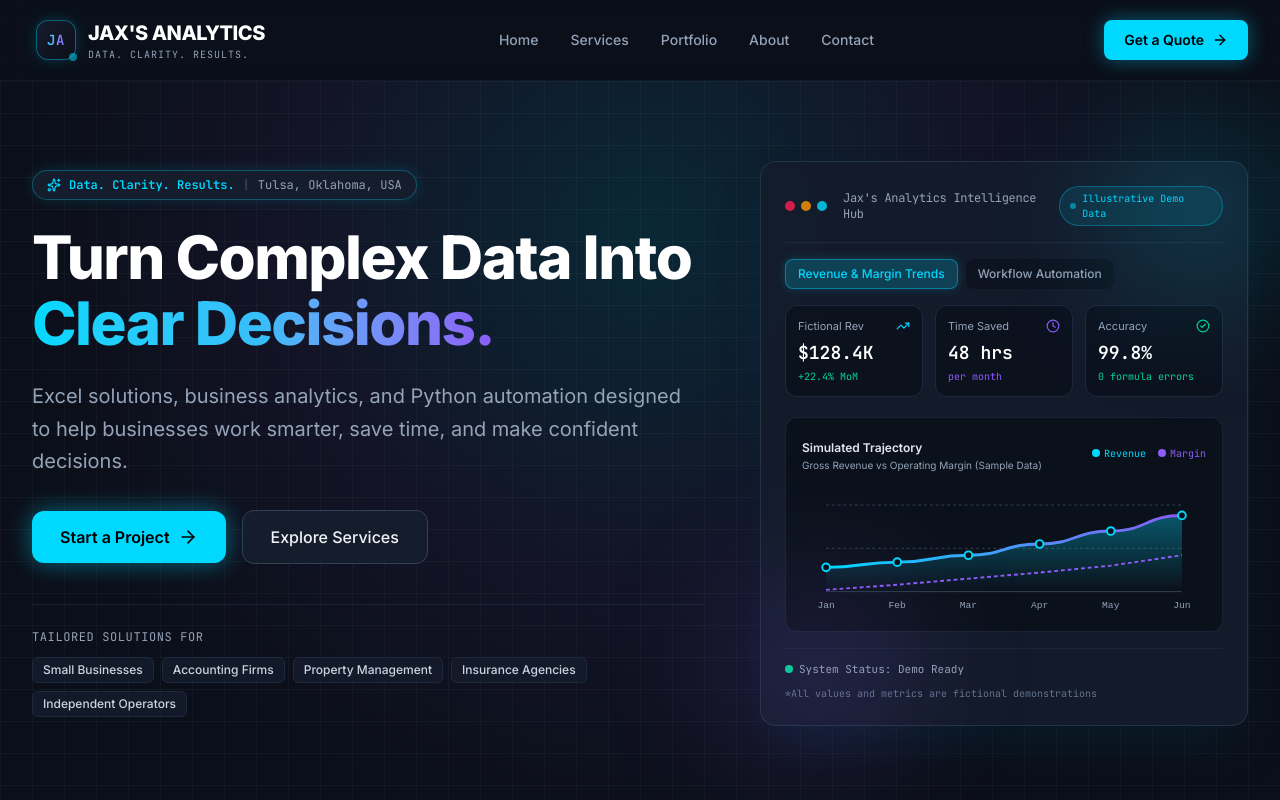
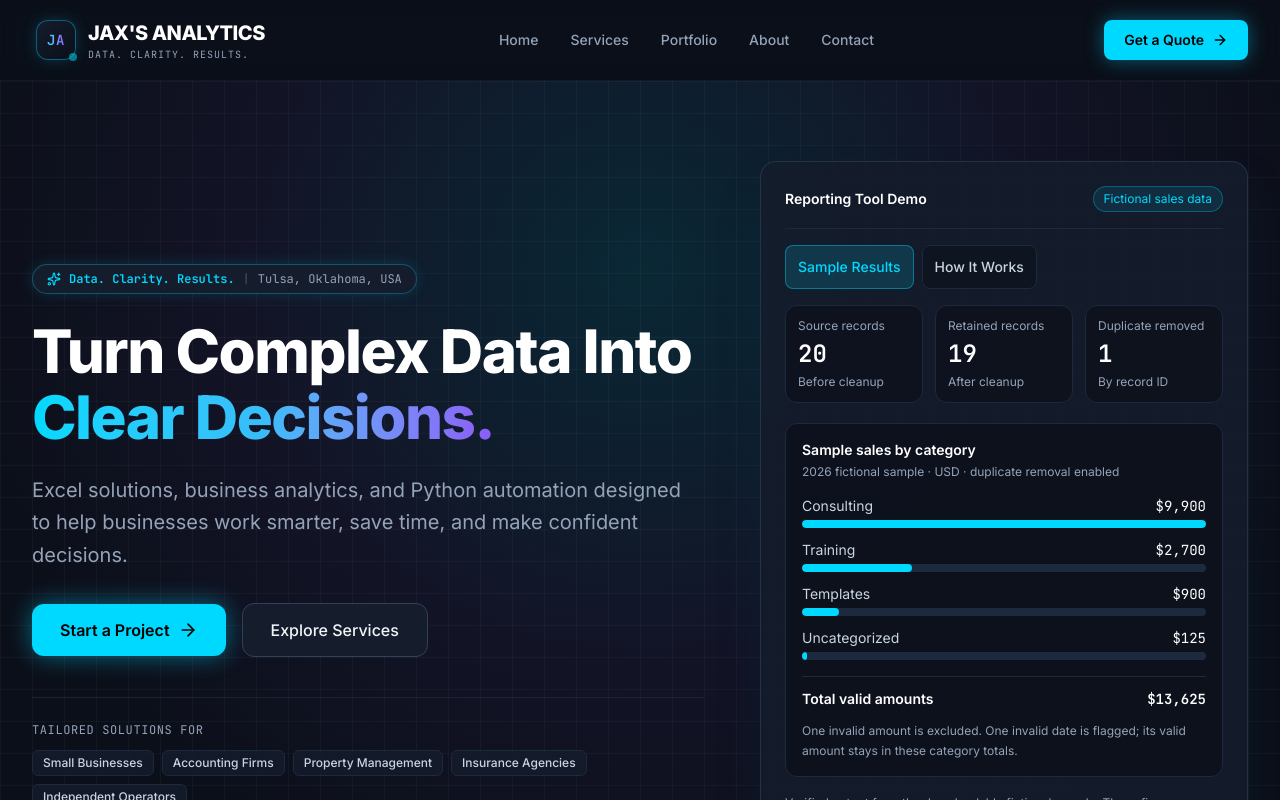
Before and after one commit to JaxmaN03/jax-analytics, a React (Vite) app: page / in a window 1280 px wide. Shown: the top 800 px of the page. Built offline with nearby package versions, Linux system fonts and the light colour scheme.

Commit message:
Replace simulated hero metrics with verified reporting demo results (#6)

```diff
--- a/src/components/DashboardIllustration.jsx
+++ b/src/components/DashboardIllustration.jsx
@@ -1,315 +1,73 @@
 import React, { useState } from 'react';
-import { TrendingUp, Clock, CheckCircle2, Cpu, BarChart2, Zap } from 'lucide-react';
+import { REPORTING_DEMO } from '../reportingDemo.js';
+
+const formatAmount = (value) => new Intl.NumberFormat('en-US', {
+  style: 'currency', currency: 'USD', maximumFractionDigits: 0,
+}).format(value);
 
 export default function DashboardIllustration() {
-  const [activeTab, setActiveTab] = useState('revenue');
-  const [hoveredPoint, setHoveredPoint] = useState(null);
-
-  // Fictional monthly data
-  const monthlyData = [
-    { month: 'Jan', revenue: 68, margin: 42, automated: 210 },
-    { month: 'Feb', revenue: 74, margin: 48, automated: 340 },
-    { month: 'Mar', revenue: 82, margin: 55, automated: 480 },
-    { month: 'Apr', revenue: 95, margin: 62, automated: 720 },
-    { month: 'May', revenue: 110, margin: 70, automated: 980 },
-    { month: 'Jun', revenue: 128, margin: 82, automated: 1240 },
-  ];
-
-  // SVG dimensions
-  const width = 420;
-  const height = 140;
-  const padding = 25;
-
-  const maxVal = 140;
-  const minVal = 40;
-
-  const getCoordinates = (val, index) => {
-    const x = padding + (index * (width - 2 * padding)) / (monthlyData.length - 1);
-    const y = height - padding - ((val - minVal) / (maxVal - minVal)) * (height - 2 * padding);
-    return { x, y };
-  };
-
-  const revenuePoints = monthlyData.map((d, i) => getCoordinates(d.revenue, i));
-  const marginPoints = monthlyData.map((d, i) => getCoordinates(d.margin, i));
-
-  const revenuePath = revenuePoints.reduce((acc, curr, i, arr) => {
-    if (i === 0) return `M ${curr.x} ${curr.y}`;
-    const prev = arr[i - 1];
-    const cx1 = prev.x + (curr.x - prev.x) / 2;
-    const cy1 = prev.y;
-    const cx2 = prev.x + (curr.x - prev.x) / 2;
-    const cy2 = curr.y;
-    return `${acc} C ${cx1} ${cy1}, ${cx2} ${cy2}, ${curr.x} ${curr.y}`;
-  }, '');
-
-  const areaPath = `${revenuePath} L ${revenuePoints[revenuePoints.length - 1].x} ${height - padding} L ${revenuePoints[0].x} ${height - padding} Z`;
-
+  const [activeTab, setActiveTab] = useState('results');
+  const demo = REPORTING_DEMO;
   return (
-    <div className="relative w-full max-w-lg lg:max-w-none rounded-2xl bg-[#151C2C]/90 border border-slate-700/60 shadow-2xl shadow-cyan-950/40 backdrop-blur-xl p-4 sm:p-6 transition-all duration-300 hover:border-[#00D9FF]/40">
-      {/* Decorative ambient glow background */}
-      <div className="absolute -top-12 -right-12 w-48 h-48 bg-[#00D9FF]/15 rounded-full blur-3xl pointer-events-none" />
-      <div className="absolute -bottom-10 -left-10 w-48 h-48 bg-[#8B5CF6]/15 rounded-full blur-3xl pointer-events-none" />
-
-      {/* Header bar */}
-      <div className="flex items-center justify-between pb-4 border-b border-slate-800">
-        <div className="flex items-center gap-2">
-          <div className="flex gap-1.5">
-            <span className="w-2.5 h-2.5 rounded-full bg-rose-500/80" />
-            <span className="w-2.5 h-2.5 rounded-full bg-amber-500/80" />
-            <span className="w-2.5 h-2.5 rounded-full bg-[#00D9FF]/80" />
+    <div className="relative w-full max-w-lg lg:max-w-none rounded-2xl bg-[#151C2C]/90 border border-slate-700/60 shadow-2xl shadow-cyan-950/40 p-4 sm:p-6">
+      <div className="flex flex-wrap items-center justify-between gap-3 pb-4 border-b border-slate-800">
+        <span className="font-semibold text-sm text-white">Reporting Tool Demo</span>
+        <span className="px-2.5 py-1 rounded-full bg-[#00D9FF]/10 border border-[#00D9FF]/30 text-xs text-[#00D9FF]">Fictional sales data</span>
+      </div>
+      <div className="flex gap-2 my-4" role="group" aria-label="Demo views">
+        {[['results', 'Sample Results'], ['workflow', 'How It Works']].map(([id, label]) => (
+          <button key={id} type="button" aria-pressed={activeTab === id} onClick={() => setActiveTab(id)}
+            className={`min-h-11 px-3 py-2 rounded-lg text-sm font-medium border transition-colors ${activeTab === id ? 'bg-[#00D9FF]/15 text-[#00D9FF] border-[#00D9FF]/40' : 'text-slate-300 bg-[#0B0F19]/60 border-slate-800'}`}>{label}</button>
+        ))}
+      </div>
+      <dl className="grid grid-cols-3 gap-2 sm:gap-3 mb-5">
+        {[
+          ['Source records', demo.sourceRecords, 'Before cleanup'],
+          ['Retained records', demo.retainedRecords, 'After cleanup'],
+          ['Duplicate removed', demo.duplicatesRemoved, 'By record ID'],
+        ].map(([label, value, note]) => (
+          <div key={label} className="p-2 sm:p-3 rounded-xl bg-[#0B0F19]/70 border border-slate-800">
+            <dt className="text-xs text-[#94A3B8]">{label}</dt>
+            <dd className="text-xl sm:text-2xl font-bold font-mono text-white my-1">{value}</dd>
+            <dd className="text-xs text-[#94A3B8]">{note}</dd>
           </div>
-          <span className="ml-2 font-mono text-xs text-[#94A3B8] tracking-tight">
-            Jax&apos;s Analytics Intelligence Hub
-          </span>
+        ))}
+      </dl>
+      {activeTab === 'results' ? (
+        <div className="rounded-xl bg-[#0B0F19]/80 border border-slate-800 p-4 mb-4">
+          <h3 className="text-sm font-semibold text-white">Sample sales by category</h3>
+          <p className="text-xs text-[#94A3B8] mt-1 mb-4">2026 fictional sample · USD · duplicate removal enabled</p>
+          <ul className="space-y-3" aria-label="Sample category totals">
+            {demo.categories.map((category) => (
+              <li key={category.name}>
+                <div className="flex justify-between gap-3 text-sm mb-1">
+                  <span className="text-slate-300">{category.name}</span>
+                  <span className="font-mono text-white">{formatAmount(category.total)}</span>
+                </div>
+                <div aria-hidden="true" className="h-2 bg-slate-800 rounded-full overflow-hidden">
+                  <div className="h-full bg-[#00D9FF] rounded-full" style={{ width: `${category.total / demo.categories[0].total * 100}%` }} />
+                </div>
+              </li>
+            ))}
+          </ul>
+          <div className="flex justify-between gap-3 mt-4 pt-3 border-t border-slate-800 text-sm font-semibold text-white">
+            <span>Total valid amounts</span><span className="font-mono">{formatAmount(demo.total)}</span>
+          </div>
+          <p className="text-xs text-[#94A3B8] mt-3 leading-relaxed">One invalid amount is excluded. One invalid date is flagged; its valid amount stays in these category totals.</p>
         </div>
-
-        {/* Prominent Illustrative Data Disclaimer */}
-        <div className="flex items-center gap-1.5 px-2.5 py-1 rounded-full bg-[#00D9FF]/10 border border-[#00D9FF]/30 text-[10px] font-mono text-[#00D9FF]">
-          <span className="w-1.5 h-1.5 rounded-full bg-[#00D9FF] animate-pulse" />
-          <span>Illustrative Demo Data</span>
-        </div>
-      </div>
-
-      {/* Tabs */}
-      <div className="flex gap-2 my-4">
-        <button
-          type="button"
-          onClick={() => setActiveTab('revenue')}
-          className={`px-3 py-1.5 rounded-lg text-xs font-medium transition-all ${
-            activeTab === 'revenue'
-              ? 'bg-[#00D9FF]/20 text-[#00D9FF] border border-[#00D9FF]/40 shadow-[0_0_10px_rgba(0,217,255,0.2)]'
-              : 'text-[#94A3B8] hover:text-white bg-[#0B0F19]/60'
-          }`}
-        >
-          Revenue & Margin Trends
-        </button>
-        <button
-          type="button"
-          onClick={() => setActiveTab('automation')}
-          className={`px-3 py-1.5 rounded-lg text-xs font-medium transition-all ${
-            activeTab === 'automation'
-              ? 'bg-[#8B5CF6]/20 text-[#8B5CF6] border border-[#8B5CF6]/40 shadow-[0_0_10px_rgba(139,92,246,0.2)]'
-              : 'text-[#94A3B8] hover:text-white bg-[#0B0F19]/60'
-          }`}
-        >
-          Workflow Automation
-        </button>
-      </div>
-
-      {/* Top 3 KPI metric cards */}
-      <div className="grid grid-cols-3 gap-2 sm:gap-3 mb-5">
-        <div className="p-3 rounded-xl bg-[#0B0F19]/70 border border-slate-800">
-          <div className="flex items-center justify-between text-[#94A3B8] text-[11px] mb-1">
-            <span>Fictional Rev</span>
-            <TrendingUp className="w-3.5 h-3.5 text-[#00D9FF]" />
-          </div>
-          <div className="text-base sm:text-lg font-bold font-mono text-white">$128.4K</div>
-          <div className="text-[10px] text-emerald-400 font-mono mt-0.5">+22.4% MoM</div>
-        </div>
-
-        <div className="p-3 rounded-xl bg-[#0B0F19]/70 border border-slate-800">
-          <div className="flex items-center justify-between text-[#94A3B8] text-[11px] mb-1">
-            <span>Time Saved</span>
-            <Clock className="w-3.5 h-3.5 text-[#8B5CF6]" />
-          </div>
-          <div className="text-base sm:text-lg font-bold font-mono text-white">48 hrs</div>
-          <div className="text-[10px] text-[#8B5CF6] font-mono mt-0.5">per month</div>
-        </div>
-
-        <div className="p-3 rounded-xl bg-[#0B0F19]/70 border border-slate-800">
-          <div className="flex items-center justify-between text-[#94A3B8] text-[11px] mb-1">
-            <span>Accuracy</span>
-            <CheckCircle2 className="w-3.5 h-3.5 text-emerald-400" />
-          </div>
-          <div className="text-base sm:text-lg font-bold font-mono text-white">99.8%</div>
-          <div className="text-[10px] text-emerald-400 font-mono mt-0.5">0 formula errors</div>
-        </div>
-      </div>
-
-      {/* Tab 1: Revenue Trends Chart */}
-      {activeTab === 'revenue' && (
-        <div className="rounded-xl bg-[#0B0F19]/80 border border-slate-800/80 p-3 sm:p-4 mb-4">
-          <div className="flex items-center justify-between mb-2">
-            <div>
-              <span className="text-xs font-semibold text-slate-200">Simulated Trajectory</span>
-              <p className="text-[10px] text-[#94A3B8]">Gross Revenue vs Operating Margin (Sample Data)</p>
-            </div>
-            <div className="flex items-center gap-3 text-[10px] font-mono">
-              <span className="flex items-center gap-1 text-[#00D9FF]">
-                <span className="w-2 h-2 rounded-full bg-[#00D9FF]" /> Revenue
-              </span>
-              <span className="flex items-center gap-1 text-[#8B5CF6]">
-                <span className="w-2 h-2 rounded-full bg-[#8B5CF6]" /> Margin
-              </span>
-            </div>
-          </div>
-
-          <div className="relative w-full overflow-hidden">
-            <svg
-              viewBox={`0 0 ${width} ${height}`}
-              className="w-full h-auto overflow-visible select-none"
-              aria-label="Fictional performance trend chart"
-            >
-              <defs>
-                <linearGradient id="areaGradient" x1="0" y1="0" x2="0" y2="1">
-                  <stop offset="0%" stopColor="#00D9FF" stopOpacity="0.35" />
-                  <stop offset="100%" stopColor="#00D9FF" stopOpacity="0.0" />
-                </linearGradient>
-                <linearGradient id="lineGrad" x1="0" y1="0" x2="1" y2="0">
-                  <stop offset="0%" stopColor="#00D9FF" />
-                  <stop offset="100%" stopColor="#8B5CF6" />
-                </linearGradient>
-              </defs>
-
-              {/* Gridlines */}
-              <line
-                x1={padding}
-                y1={padding}
-                x2={width - padding}
-                y2={padding}
-                stroke="#334155"
-                strokeDasharray="3 3"
-                strokeWidth="1"
-              />
-              <line
-                x1={padding}
-                y1={height / 2}
-                x2={width - padding}
-                y2={height / 2}
-                stroke="#334155"
-                strokeDasharray="3 3"
-                strokeWidth="1"
-              />
-              <line
-                x1={padding}
-                y1={height - padding}
-                x2={width - padding}
-                y2={height - padding}
-                stroke="#334155"
-                strokeWidth="1"
-              />
-
-              {/* Area fill */}
-              <path d={areaPath} fill="url(#areaGradient)" />
-
-              {/* Revenue line */}
-              <path
-                d={revenuePath}
-                fill="none"
-                stroke="url(#lineGrad)"
-                strokeWidth="3"
-                strokeLinecap="round"
-              />
-
-              {/* Margin line */}
-              <path
-                d={marginPoints.reduce((acc, curr, i) => `${acc} ${i === 0 ? 'M' : 'L'} ${curr.x} ${curr.y}`, '')}
-                fill="none"
-                stroke="#8B5CF6"
-                strokeWidth="2"
-                strokeDasharray="4 3"
-              />
-
-              {/* Interactive Data Points */}
-              {revenuePoints.map((pt, i) => (
-                <g key={monthlyData[i].month} className="cursor-pointer">
-                  <circle
-                    cx={pt.x}
-                    cy={pt.y}
-                    r={hoveredPoint === i ? 6 : 4}
-                    fill="#0B0F19"
-                    stroke="#00D9FF"
-                    strokeWidth={hoveredPoint === i ? 3 : 2}
-                    onMouseEnter={() => setHoveredPoint(i)}
-                    onMouseLeave={() => setHoveredPoint(null)}
-                    className="transition-all duration-150"
-                  />
-                  {/* Month Label */}
-                  <text
-                    x={pt.x}
-                    y={height - 8}
-                    textAnchor="middle"
-                    fill="#94A3B8"
-                    fontSize="10"
-                    fontFamily="monospace"
-                  >
-                    {monthlyData[i].month}
-                  </text>
-                </g>
-              ))}
-            </svg>
-
-            {/* Hover Tooltip */}
-            {hoveredPoint !== null && (
-              <div
-                className="absolute z-10 px-2 py-1 bg-[#151C2C] border border-[#00D9FF] rounded-md text-[10px] font-mono shadow-lg pointer-events-none transform -translate-x-1/2 -translate-y-full"
-                style={{
-                  left: `${((hoveredPoint * 100) / (monthlyData.length - 1)) * 0.88 + 6}%`,
-                  top: '30%',
-                }}
-              >
-                <div className="text-white font-bold">{monthlyData[hoveredPoint].month} Simulation</div>
-                <div className="text-[#00D9FF]">Revenue: ${monthlyData[hoveredPoint].revenue}K</div>
-                <div className="text-[#8B5CF6]">Margin: ${monthlyData[hoveredPoint].margin}K</div>
-              </div>
-            )}
-          </div>
+      ) : (
+        <div className="rounded-xl bg-[#0B0F19]/80 border border-slate-800 p-4 mb-4">
+          <h3 className="text-sm font-semibold text-white mb-3">From source file to usable reports</h3>
+          <ol className="list-decimal pl-5 space-y-3 text-sm text-slate-300">
+            <li>Choose an Excel or CSV file and map the category, amount, date, and optional ID columns.</li>
+            <li>Flag invalid amounts and dates. Optionally remove repeated IDs, keeping the first record.</li>
+            <li>Generate a cleaned master, grouped record sheets, yearly comparisons, and a Word summary.</li>
+          </ol>
+          <p className="text-xs text-[#94A3B8] mt-4 leading-relaxed">The Python tool runs on your computer. This preview shows saved sample results, not a live processing service. Reports refresh when you rerun the tool.</p>
         </div>
       )}
-
-      {/* Tab 2: Workflow Automation View */}
-      {activeTab === 'automation' && (
-        <div className="rounded-xl bg-[#0B0F19]/80 border border-slate-800/80 p-3 sm:p-4 mb-4 space-y-2.5">
-          <div className="flex items-center justify-between mb-1">
-            <span className="text-xs font-semibold text-slate-200">Automated Pipeline Execution</span>
-            <span className="text-[10px] font-mono text-emerald-400">All Pipelines Healthy</span>
-          </div>
-
-          <div className="p-2.5 rounded-lg bg-[#151C2C] border border-slate-800 flex items-center justify-between text-xs">
-            <div className="flex items-center gap-2.5">
-              <Zap className="w-4 h-4 text-[#00D9FF]" />
-              <div>
-                <p className="font-medium text-slate-200">Daily CSV Reconciliation</p>
-                <p className="text-[10px] text-[#94A3B8]">3,450 records processed</p>
-              </div>
-            </div>
-            <span className="font-mono text-[10px] text-emerald-400">1.4s (Automated)</span>
-          </div>
-
-          <div className="p-2.5 rounded-lg bg-[#151C2C] border border-slate-800 flex items-center justify-between text-xs">
-            <div className="flex items-center gap-2.5">
-              <Cpu className="w-4 h-4 text-[#8B5CF6]" />
-              <div>
-                <p className="font-medium text-slate-200">Executive Excel Deck Generation</p>
-                <p className="text-[10px] text-[#94A3B8]">Auto-formatted with charts</p>
-              </div>
-            </div>
-            <span className="font-mono text-[10px] text-emerald-400">Scheduled 8:00 AM</span>
-          </div>
-
-          <div className="p-2.5 rounded-lg bg-[#151C2C] border border-slate-800 flex items-center justify-between text-xs">
-            <div className="flex items-center gap-2.5">
-              <BarChart2 className="w-4 h-4 text-emerald-400" />
-              <div>
-                <p className="font-medium text-slate-200">Variance & Anomaly Detector</p>
-                <p className="text-[10px] text-[#94A3B8]">Discrepancy flag threshold: &gt;2%</p>
-              </div>
-            </div>
-            <span className="font-mono text-[10px] text-[#00D9FF]">Active</span>
-          </div>
-        </div>
-      )}
-
-      {/* Footer bar of illustration */}
-      <div className="flex flex-wrap items-center justify-between gap-2 pt-3 border-t border-slate-800/80 text-[11px] text-[#94A3B8]">
-        <div className="flex items-center gap-1.5 font-mono">
-          <span className="w-2 h-2 rounded-full bg-emerald-400" />
-          <span>System Status: Demo Ready</span>
-        </div>
-        <div className="font-mono text-[10px] text-slate-500">
-          *All values and metrics are fictional demonstrations
-        </div>
-      </div>
+      <p className="text-xs text-[#94A3B8] leading-relaxed mb-3">Verified output from the downloadable fictional sample. These figures describe the demonstration, not client outcomes.</p>
+      <a href="#portfolio" className="inline-flex min-h-11 items-center text-sm font-semibold text-[#00D9FF] hover:text-white">Explore the tool and sample data →</a>
     </div>
   );
 }
--- /dev/null
+++ b/src/reportingDemo.js
@@ -0,0 +1,15 @@
+// Verified from the downloadable fictional sample with --deduplicate enabled.
+// Source: public/downloads/jax-analytics-report-tool.zip -> sample_sales.csv.
+// Invalid amounts are excluded; category totals include valid amounts without valid dates.
+export const REPORTING_DEMO = {
+  sourceRecords: 20,
+  retainedRecords: 19,
+  duplicatesRemoved: 1,
+  total: 13625,
+  categories: [
+    { name: 'Consulting', total: 9900 },
+    { name: 'Training', total: 2700 },
+    { name: 'Templates', total: 900 },
+    { name: 'Uncategorized', total: 125 },
+  ],
+};
```
Also changed, not shown: 1 other file (tests, documents, lock files or other folders).
